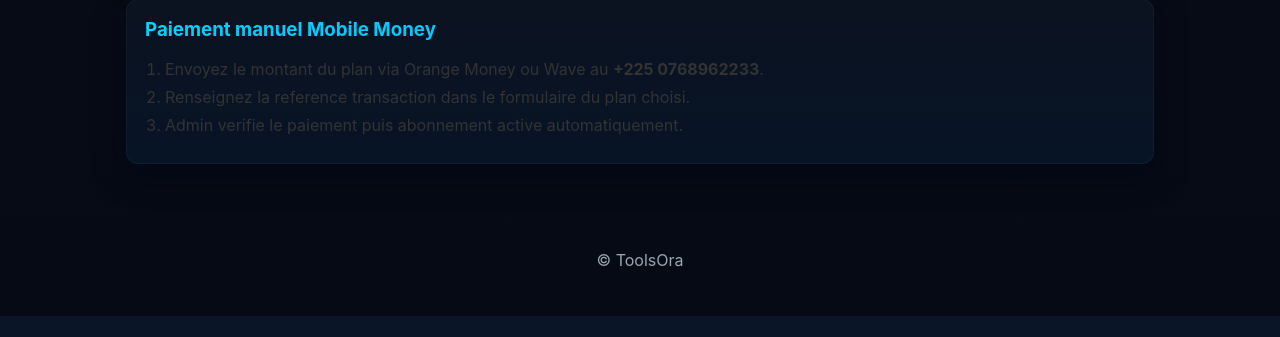
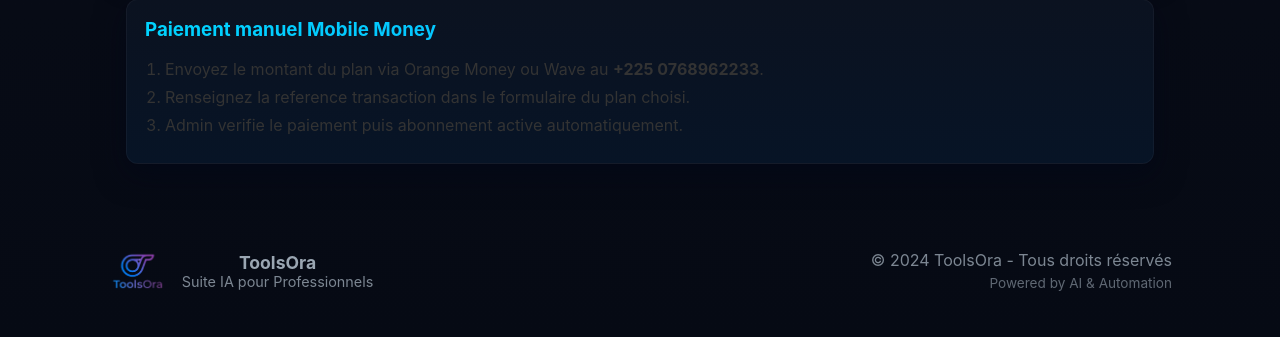
Before and after one commit to CYBERAGBA/ToolsOra, a Flask app: page /modules/saas/ in a window 1280 px wide. Shown: the part 967-1304 px from the top of the page. Before the commit the page ends 1283 px from the top, so only its background shows below. Run offline with Flask 2, Linux system fonts and the light colour scheme.

Commit message:
Add: Logo in footer and favicon for better branding on all pages

```diff
--- a/templates/base.html
+++ b/templates/base.html
@@ -44,6 +44,11 @@
     <!-- Preconnect for Performance -->
     <link rel="preconnect" href="https://fonts.googleapis.com">
     <link rel="preconnect" href="https://fonts.gstatic.com" crossorigin>
+
+    <!-- Favicon -->
+    <link rel="icon" type="image/png" href="{{ url_for('static', filename='logo1.png') }}">
+    <link rel="shortcut icon" type="image/png" href="{{ url_for('static', filename='logo1.png') }}">
+    <link rel="apple-touch-icon" href="{{ url_for('static', filename='logo1.png') }}">
 
     <link rel="stylesheet" href="/static/css/styles.css?v=5">
     <link rel="stylesheet" href="/static/css/edutools-ia.css?v=5">
@@ -121,7 +126,21 @@
       {% block content %}{% endblock %}
     </main>
     <footer class="site-footer">
-      <div class="container">© ToolsOra</div>
+      <div class="container">
+        <div style="display: flex; align-items: center; justify-content: space-between; flex-wrap: wrap; gap: 20px;">
+          <div style="display: flex; align-items: center; gap: 15px;">
+            <img src="{{ url_for('static', filename='logo1.png') }}" alt="ToolsOra Logo" style="height: 40px; width: auto;">
+            <div>
+              <strong style="font-size: 1.1em;">ToolsOra</strong>
+              <p style="margin: 0; opacity: 0.8; font-size: 0.9em;">Suite IA pour Professionnels</p>
+            </div>
+          </div>
+          <div style="text-align: right;">
+            <p style="margin: 0; opacity: 0.8;">© 2024 ToolsOra - Tous droits réservés</p>
+            <p style="margin: 5px 0 0 0; opacity: 0.6; font-size: 0.85em;">Powered by AI & Automation</p>
+          </div>
+        </div>
+      </div>
     </footer>
     <div id="toasts" aria-live="polite" aria-atomic="true"></div>
 
```
